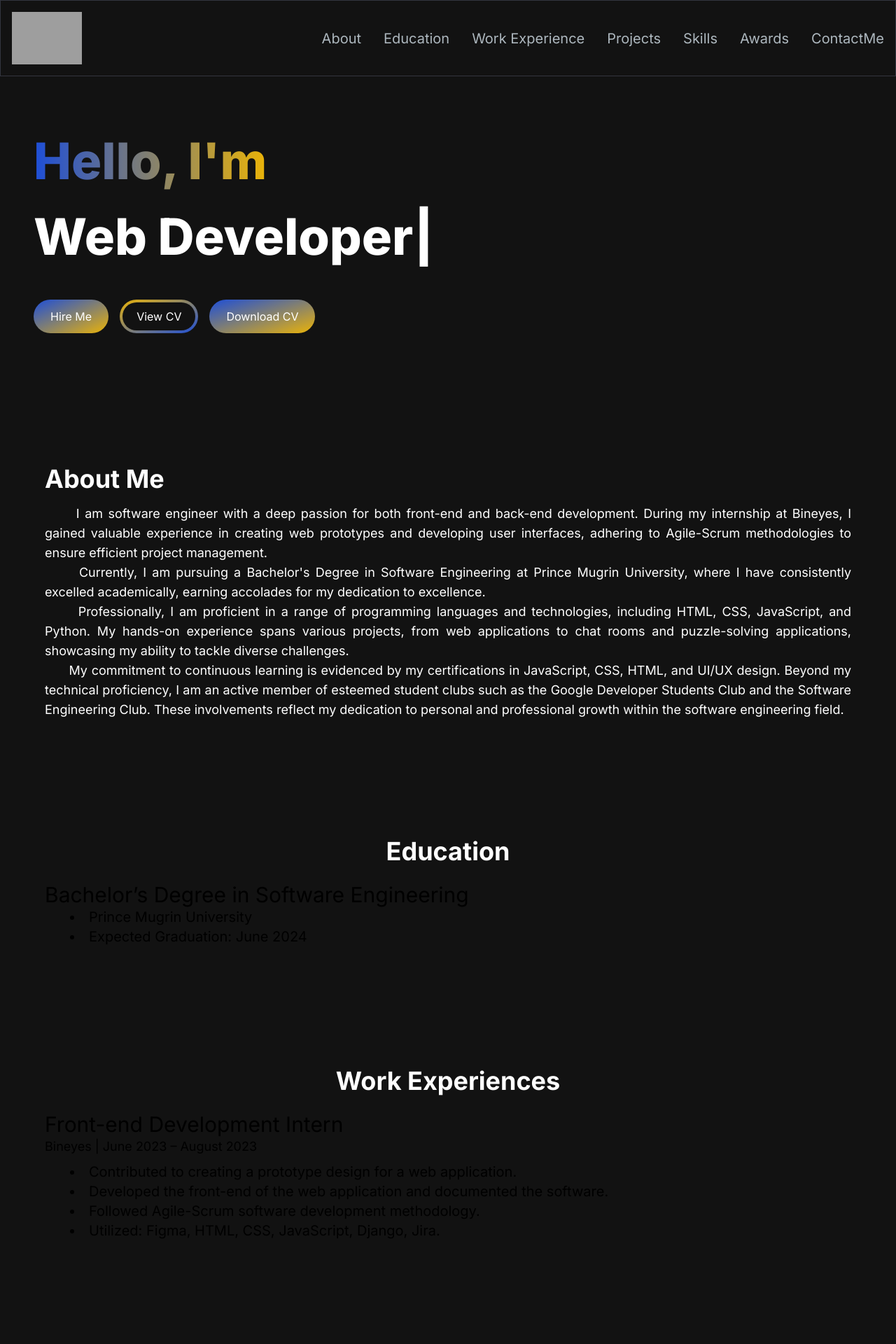
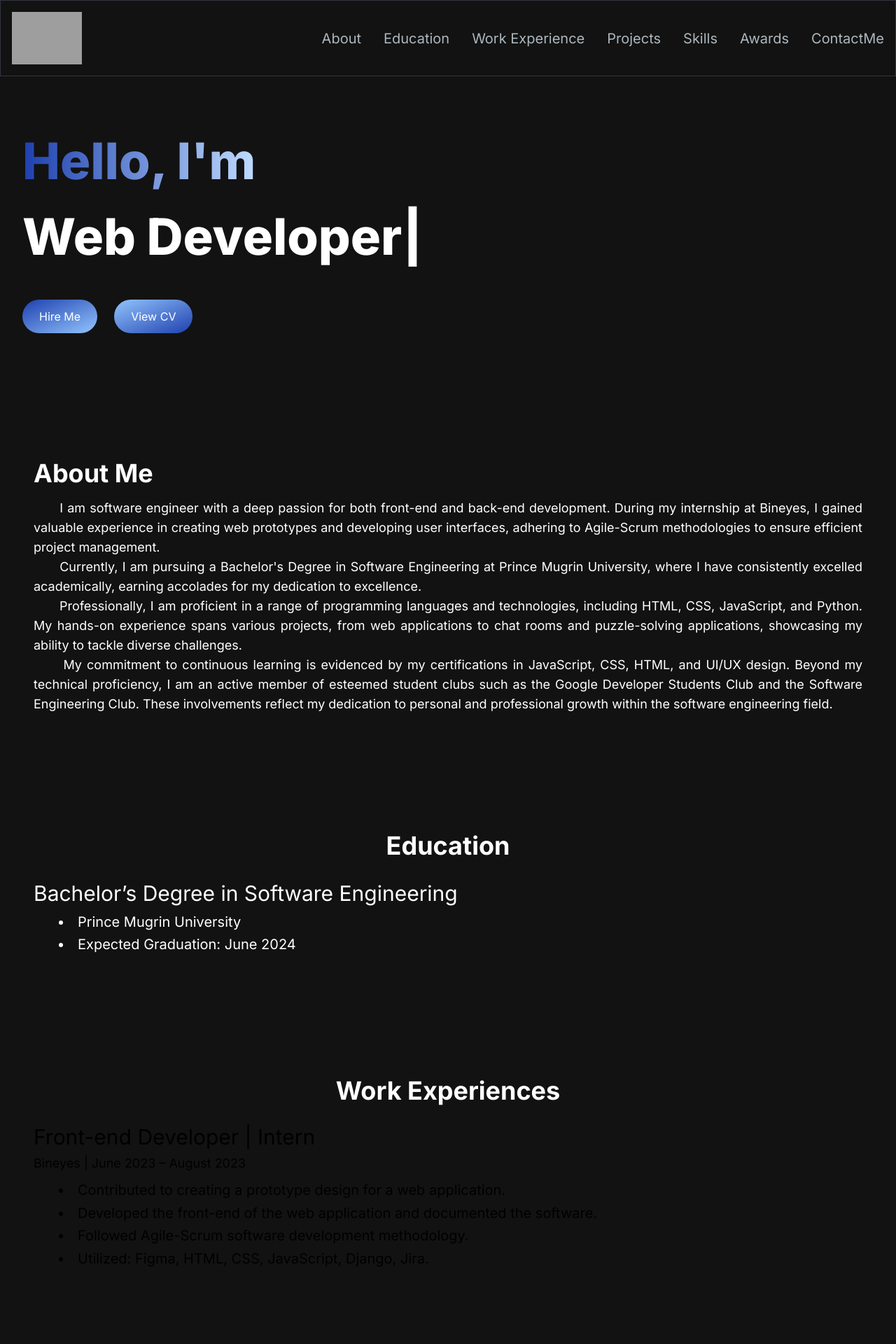
Before and after one commit to Aghaboon/portfolio, a Next.js app: page / in a window 1280 px wide. Shown: the top 1920 px of the page at 70% size. Built offline with nearby package versions, Linux system fonts and the light colour scheme; grey boxes are pictures that could not be loaded.

Commit message:
new update

```diff
--- a/app/components/AboutSection.jsx
+++ b/app/components/AboutSection.jsx
@@ -18,7 +18,7 @@ const AboutSection = () => {
       <div className=" gap-8 items-center py-6 px-4 ">
         <div className="mt-4 md:mt-0 text-left flex flex-col h-full">
           <h2 className="text-4xl font-bold text-white mb-4">About Me</h2>
-          <p className="text-base lg:text-lg text-justify">
+          <p className="text-base lg:text-lg text-justify leading-relaxed">
           {Space} I am software engineer with a deep passion for both front-end and back-end development.
             During my internship at Bineyes, I gained valuable experience in creating web prototypes and developing user interfaces, adhering to Agile-Scrum methodologies to ensure efficient project management.
             <br />
--- a/app/components/Awards.jsx
+++ b/app/components/Awards.jsx
@@ -15,7 +15,7 @@ const Awards = () => {
             <div className='gap-8 items-center py-6 px-4'>
                 <h1 className='text-center text-4xl font-bold text-white mt-4 mb-8 md:mb-6 md:mt-10'>Awards</h1>
                 {awards.map((item, index) => (
-                    <ul key={index} className='list-disc list-inside text-xl text-left'>
+                    <ul key={index} className='list-disc list-inside text-xl text-left leading-relaxed'>
                         {item.content.map((award, i) => (
                             <li key={i}>{award}</li>
                         ))}
--- a/app/components/Education.jsx
+++ b/app/components/Education.jsx
@@ -10,13 +10,13 @@ const university = [
 
 const Education = () => {
     return (
-        <section id='education' className='pt-20'>
-            <div className='gap-8 items-center py-6 px-4'>
+        <section id='education' className='pt-20 text-white '>
+            <div className='gap-8 items-center py-6 px-4 '>
             <h1 className='text-center text-4xl font-bold text-white mt-4 mb-8 md:mb-6 md:mt-10'>Education</h1>
             {university.map((item, index) => (
                 <>
-                <h2 className='text-3xl'>{item.title}</h2>
-                <ul className='list-disc list-inside text-xl ps-9 pb-1'>
+                <h2 className='text-3xl leading-relaxed'>{item.title}</h2>
+                <ul className='list-disc list-inside text-xl ps-9 pb-1 leading-relaxed'>
                     <li>{item.university}</li>
                     <li>{item.graduation}</li>
                 </ul>
--- a/app/components/HeroSection.jsx
+++ b/app/components/HeroSection.jsx
@@ -16,7 +16,7 @@ const HeroSection = () => {
           className="col-span-8 place-self-center text-center sm:text-left justify-self-start"
         >
           <h1 className="text-white mb-4 text-3xl sm:text-4xl lg:text-7xl lg:leading-normal font-extrabold">
-            <span className="text-transparent bg-clip-text bg-gradient-to-r from-blue-700 to-yellow-500">
+            <span className="text-transparent bg-clip-text bg-gradient-to-r from-blue-800 to-blue-200">
               Hello, I&apos;m{" "}
             </span>
             <br></br>
@@ -41,25 +41,19 @@ const HeroSection = () => {
           <div>
             <Link
               href="/#contact"
-              className="px-6 inline-block py-3 w-full sm:w-fit rounded-full mr-4 bg-gradient-to-br from-blue-700 to-yellow-500 hover:bg-slate-200 text-white"
+              className="px-6 inline-block py-3 w-full sm:w-fit rounded-full mr-6 bg-gradient-to-br from-blue-800 to-blue-300 hover:bg-blue-200 text-white"
             >
               Hire Me
             </Link>
             <Link
               href="/CV.pdf"
-              className="px-1 inline-block py-1 w-full sm:w-fit mb-3 rounded-full mr-4 bg-gradient-to-br from-yellow-500 to-blue-700 hover:bg-slate-800 text-white mt-3"
+              className="px-1 inline-block py-1 w-full sm:w-fit mb-3 rounded-full mr-4 bg-gradient-to-br from-blue-300 to-blue-800 hover:bg-slate-800 text-white mt-3"
             >
-              <span className="block bg-[#121212] hover:bg-slate-800 rounded-full px-5 py-2">
+              <span className="block  rounded-full px-5 py-2">
                 View CV
               </span>
             </Link>
-            <a
-              href="/CV.pdf"
-              download="CV.pdf"
-              className="px-6 inline-block py-3 w-full sm:w-fit mb-5 rounded-full bg-gradient-to-br from-blue-700 to-yellow-500 hover:bg-slate-200 text-white"
-            >
-              Download CV
-            </a>
+
           </div>
         </motion.div>
         <motion.div
--- a/app/components/ProjectsSection.jsx
+++ b/app/components/ProjectsSection.jsx
@@ -57,7 +57,7 @@ const ProjectsSection = () => {
       <h2 className="text-center text-4xl font-bold text-white mt-4 mb-8 md:mb-6 md:mt-10">
         My Projects
       </h2>
-      <div className="text-white flex flex-row justify-center items-center gap-2 py-6">
+      <div className="text-white flex flex-row justify-center items-center gap-2 py-6 leading-relaxed">
         <ProjectTag
           onClick={handleTagChange}
           name="All"
@@ -74,7 +74,7 @@ const ProjectsSection = () => {
           isSelected={tag === "Mobile"}
         />
       </div>
-      <ul ref={ref} className="grid md:grid-cols-3 gap-8 md:gap-12">
+      <ul ref={ref} className="grid md:grid-cols-3 gap-8 md:gap-12 leading-relaxed">
         {filteredProjects.map((project, index) => (
           <motion.li
             key={index}
--- a/app/components/Skills.jsx
+++ b/app/components/Skills.jsx
@@ -84,7 +84,7 @@ const Skills = () => {
                                     <ul className="ps-8">
                                         <li
                                             key={index}
-                                            className=" list-disc text-lg">
+                                            className=" list-disc text-lg leading-relaxed">
                                             {item}
                                         </li>
                                     </ul>
--- a/app/components/WorkExperince.jsx
+++ b/app/components/WorkExperince.jsx
@@ -33,10 +33,10 @@ const WorkExperience = () => {
             <h1 className='text-center text-4xl font-bold text-white mt-4 mb-8 md:mb-6 md:mt-10'>Work Experiences</h1>
             <div>
 
-                <h2 className='text-3xl'>Front-end Development Intern</h2>
-                <p className='text-lg pb-2'>Bineyes | June 2023 – August 2023</p>
+                <h2 className='text-3xl leading-normal'>Front-end Developer | Intern</h2>
+                <p className='text-lg pb-2 leading-relaxed'>Bineyes | June 2023 – August 2023</p>
                 <article>
-                    {Array.isArray(achievements) && renderList(achievements, 'list-disc list-inside text-xl ps-9 pb-1')}
+                    {Array.isArray(achievements) && renderList(achievements, 'list-disc list-inside text-xl leading-relaxed ps-9 pb-1')}
                 </article>
             </div>
         </div>
--- a/app/page.js
+++ b/app/page.js
@@ -14,7 +14,7 @@ export default function Home() {
   return (
     <main className="flex min-h-screen flex-col bg-[#121212]">
       <Navbar />
-      <div className="container mt-24 mx-auto px-12 py-4">
+      <div className="container mt-24 mx-auto px-8 py-4">
         <HeroSection />
         <AboutSection />
         <Education />
```
